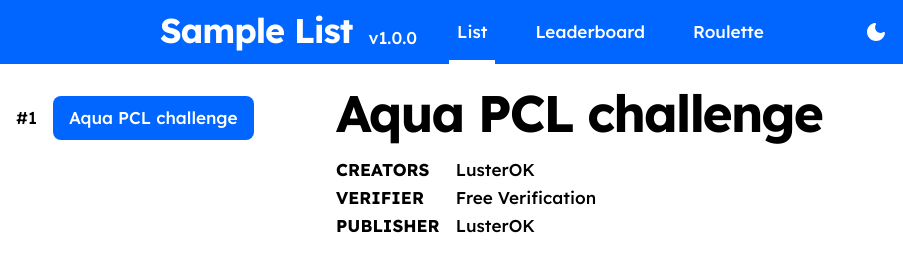
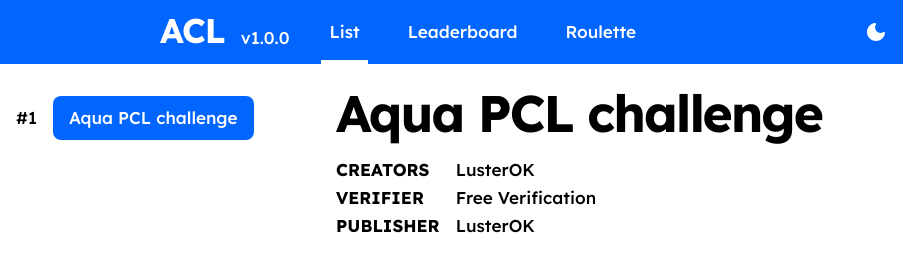
Before and after one commit to Guavvva/AlkoChallengeList, a plain HTML site: page index.html in a window 1280 px wide. Shown: the top 261 px of the page, 0-903 px from the left. Drawn offline with nearby package versions, Linux system fonts and the light colour scheme.

Commit message:
Update index.html

```diff
--- a/index.html
+++ b/index.html
@@ -3,7 +3,7 @@
     <head>
         <meta charset="UTF-8" />
         <meta name="viewport" content="width=1024" />
-        <title>Your List Name</title>
+        <title>ACL</title>
 
         <!-- Replace your server icon by uploading an image file named "list_icon.png"-->
         <link rel="icon" href="/list_icon.png" />
@@ -37,7 +37,7 @@
     <body id="app">
         <header :class="{ dark: store.dark }">
             <div class="logo">
-                <h2>Sample List</h2>
+                <h2>ACL</h2>
                 <p>v1.0.0</p>
             </div>
             <nav class="nav">
```
